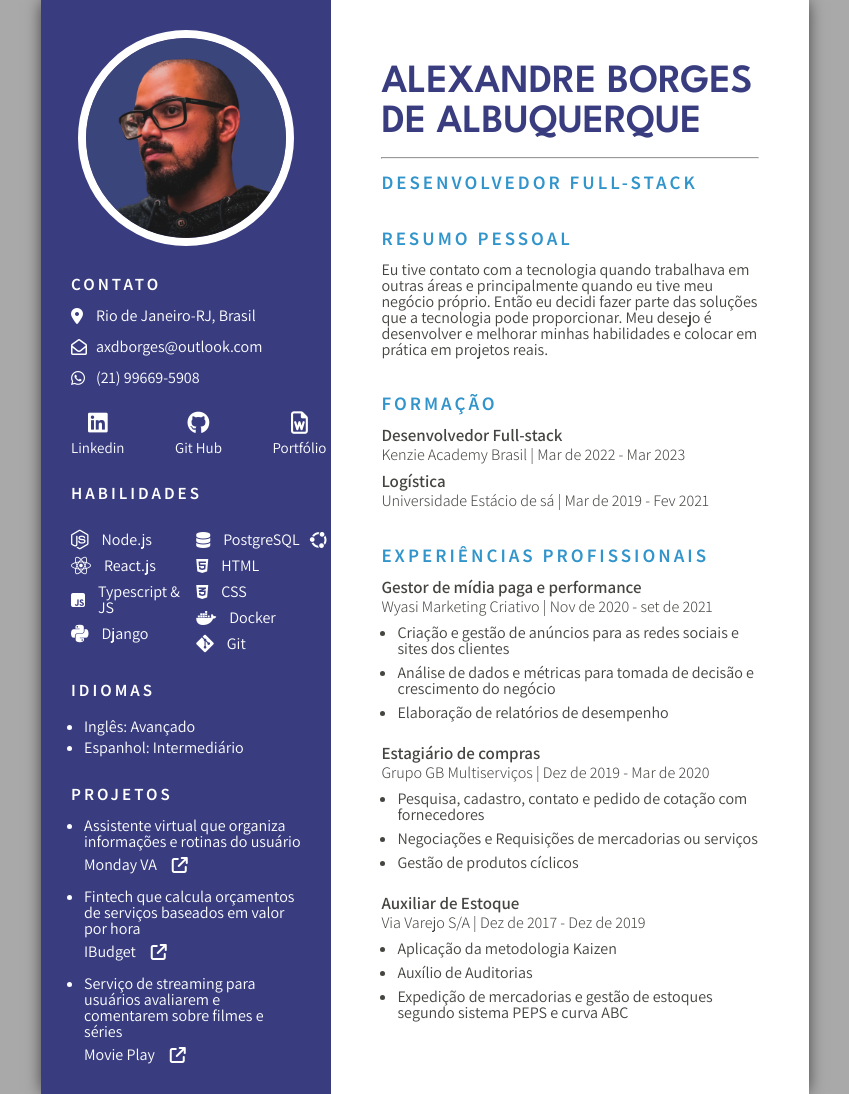
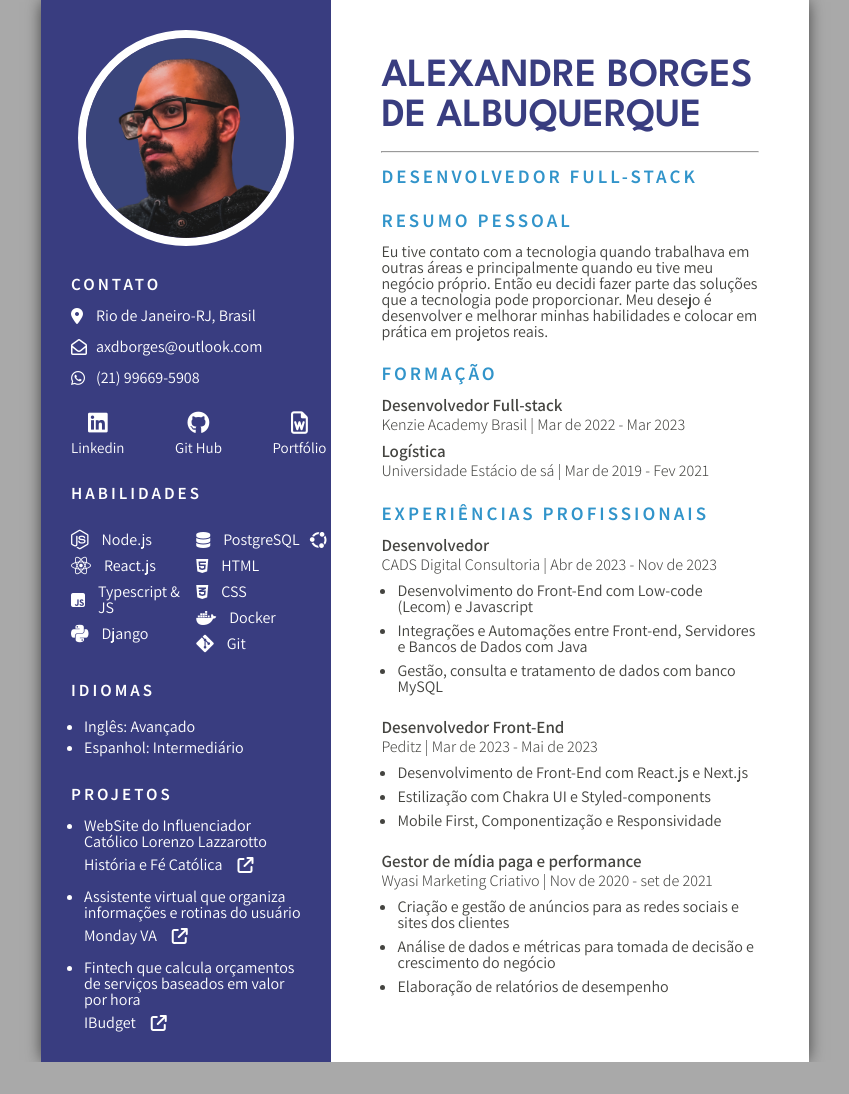
Before and after one commit to axdborges/curriculo_html, a plain HTML site: page index.html in a window 1280 px wide. Shown: the whole page, without its empty margins (215-1064 px from the left). After the commit the page ends 1062 px from the top, so only its background shows below. Drawn offline with Linux system fonts and the light colour scheme.

Commit message:
Feat: new Experiences

```diff
--- a/index.html
+++ b/index.html
@@ -115,6 +115,15 @@
             <ul class="container--projetos">
                 <h3>PROJETOS</h3>
                 <div class="projeto">
+                    <li>WebSite do Influenciador Católico Lorenzo Lazzarotto</li>
+                    <div class="projeto--link">
+                        <a href="https://github.com/axdborges/historia-fe-catolica-webapp" target="_blank">História e Fé Católica</a>
+                        <a href="https://github.com/axdborges/historia-fe-catolica-webapp" target="_blank">
+                            <i class="fa-solid fa-arrow-up-right-from-square"></i>
+                        </a>
+                    </div>
+                </div>
+                <div class="projeto">
                     <li>Assistente virtual que organiza informações e rotinas do usuário</li>
                     <div class="projeto--link">
                         <a href="https://github.com/axdborges/Virtual-Assistant-Monday" target="_blank">Monday VA</a>
@@ -132,17 +141,7 @@
                         </a>
                     </div>
                 </div>
-                <div class="projeto">
-                    <li>Serviço de streaming para usuários avaliarem e comentarem sobre filmes e séries</li>
-                    <div class="projeto--link">
-                        <a href="https://github.com/axdborges/Movie_Play" target="_blank">Movie Play</a>
-                        <a href="https://github.com/axdborges/Movie_Play" target="_blank">
-                            <i class="fa-solid fa-arrow-up-right-from-square"></i>
-                        </a>
-                    </div>
-                </div>
             </ul>
-
         </div>
         <div class="direita">
             <div class="titulos">
@@ -186,6 +185,24 @@
                 </h3>
                 <div class="experiencias">
                     <div class="experiencia">
+                        <h4>Desenvolvedor</h4>
+                        <p class="instituicao">CADS Digital Consultoria | Abr de 2023 - Nov de 2023</p>
+                        <ul class="competencias">
+                            <li class="competencia paragrafo--cinza">Desenvolvimento do Front-End com Low-code (Lecom) e Javascript</li>
+                            <li class="competencia paragrafo--cinza">Integrações e Automações entre Front-end, Servidores e Bancos de Dados com Java</li>
+                            <li class="competencia paragrafo--cinza">Gestão, consulta e tratamento de dados com banco MySQL</li>
+                        </ul>
+                    </div>
+                    <div class="experiencia">
+                        <h4>Desenvolvedor Front-End</h4>
+                        <p class="instituicao">Peditz | Mar de 2023 - Mai de 2023</p>
+                        <ul class="competencias">
+                            <li class="competencia paragrafo--cinza">Desenvolvimento de Front-End com React.js e Next.js</li>
+                            <li class="competencia paragrafo--cinza">Estilização com Chakra UI e Styled-components</li>
+                            <li class="competencia paragrafo--cinza">Mobile First, Componentização e Responsividade</li>
+                        </ul>
+                    </div>
+                    <div class="experiencia">
                         <h4>Gestor de mídia paga e performance</h4>
                         <p class="instituicao">Wyasi Marketing Criativo | Nov de 2020 - set de 2021</p>
                         <ul class="competencias">
@@ -195,29 +212,13 @@
                             <li class="competencia paragrafo--cinza">Elaboração de relatórios de desempenho</li>
                         </ul>
                     </div>
-                    <div class="experiencia">
-                        <h4>Estagiário de compras</h4>
-                        <p class="instituicao">Grupo GB Multiserviços | Dez de 2019 - Mar de 2020</p>
-                        <ul class="competencias">
-                            <li class="competencia paragrafo--cinza">Pesquisa, cadastro, contato e pedido de cotação com fornecedores</li>
-                            <li class="competencia paragrafo--cinza">Negociações e Requisições de mercadorias ou serviços</li>
-                            <li class="competencia paragrafo--cinza">Gestão de produtos cíclicos</li>
-                        </ul>
-                    </div>
-                    <div class="experiencia">
-                        <h4>Auxiliar de Estoque</h4>
-                        <p class="instituicao">Via Varejo S/A | Dez de 2017 - Dez de 2019</p>
-                        <ul class="competencias">
-                            <li class="competencia paragrafo--cinza">Aplicação da metodologia Kaizen</li>
-                            <li class="competencia paragrafo--cinza">Auxílio de Auditorias</li>
-                            <li class="competencia paragrafo--cinza">Expedição de mercadorias e gestão de estoques segundo sistema PEPS e curva ABC</li>
-                        </ul>
-                    </div>
                 </div>
             </div>
 
         </div>
     </div>
+
+
     <script src="https://kit.fontawesome.com/42916dbb94.js" crossorigin="anonymous"></script>
 </body>
 </html>
```
Also changed, not shown: right.css (line endings or trailing spaces), 1 other file.
